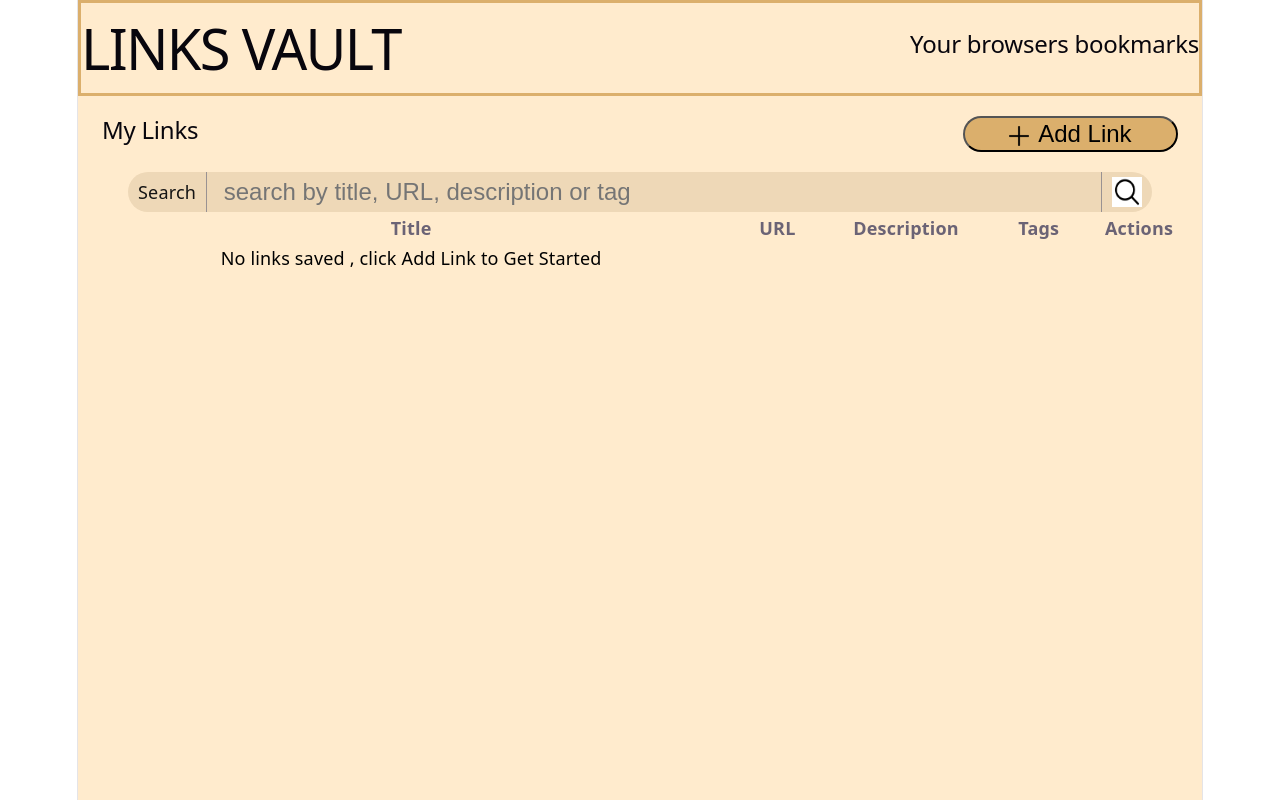
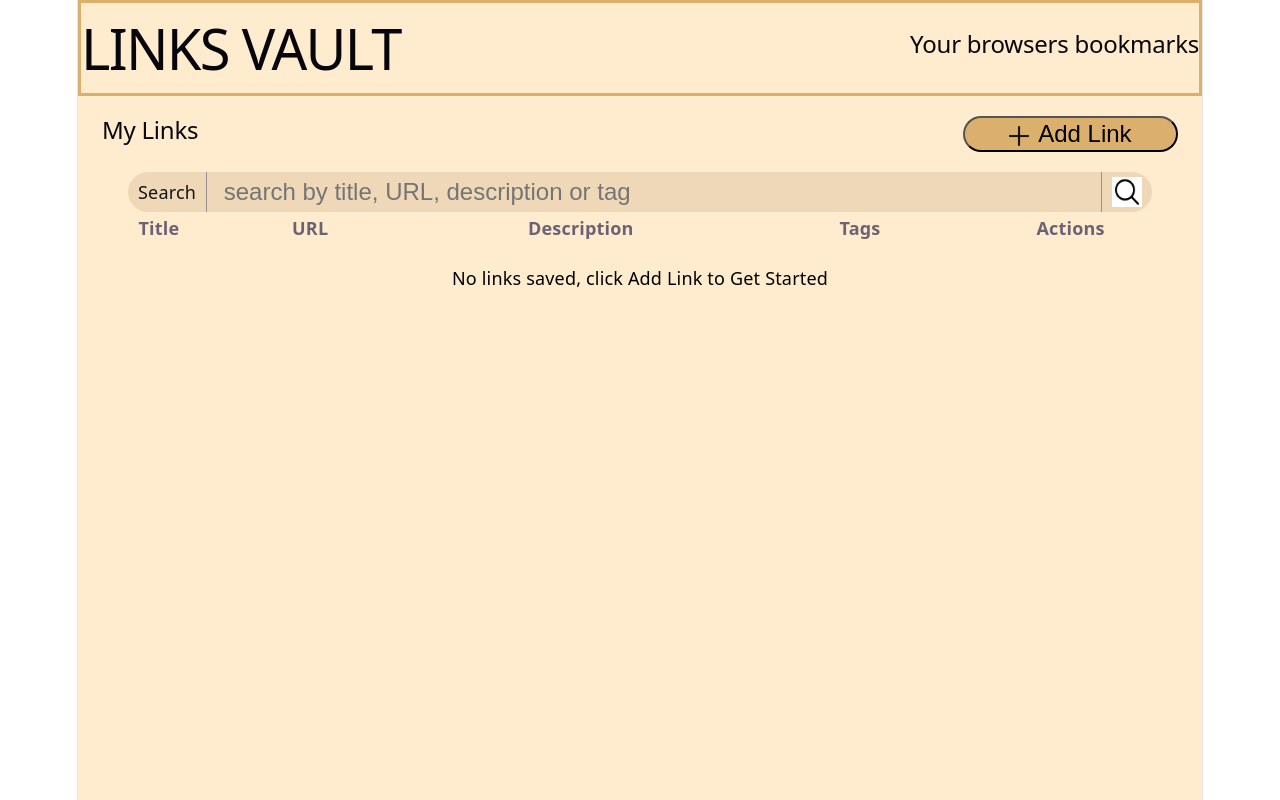
Before and after one commit to Neliswa084/ReactTS-Links-Vault, a React (Vite) app in the folder react-link/: page / in a window 1280 px wide. Built offline with nearby package versions, Linux system fonts and the light colour scheme.

Commit message:
View function added

```diff
--- a/react-link/src/App.tsx
+++ b/react-link/src/App.tsx
@@ -15,12 +15,20 @@ const [isFormVisible, setShowForm] = useState(false)
 
 const [links, setLinks] = useState<Link[]>([])
 
+const [selectedLink, setSelectedLink] = useState<Link | null>(null)
+
 const addLink=(newlink: Link) =>{
   setLinks([...links,newlink])
 }
 
 const deleteLink=(id:number) => {
   setLinks(links.filter(link=>link.id !==id))
+}
+
+
+const viewLink = (id: number) => {
+  const link = links.find(l => l.id === id)
+  if(link) setSelectedLink(link)
 }
   return (
     <>
--- a/react-link/src/Components/LinkList/LinkList.tsx
+++ b/react-link/src/Components/LinkList/LinkList.tsx
@@ -21,9 +21,13 @@ export const LinkList: React.FC<LinkListProps> = ({ links, onDelete}) => {
                 </tr>
             </thead>
             <tbody>
-                {links.length ===0 &&
-                <p style={{color: 'black'}}>No links saved , click Add Link to Get Started</p>
-                }
+              {links.length === 0 &&
+            <tr>
+            <td colSpan={5} style={{color:'black', textAlign:'center', padding:'20px'}}>
+               No links saved, click Add Link to Get Started
+              </td>
+               </tr>
+            }
                 {
                 links.map((link) => (
                     <LinkRow key={link.id} {...link} onDelete={onDelete} />
```
